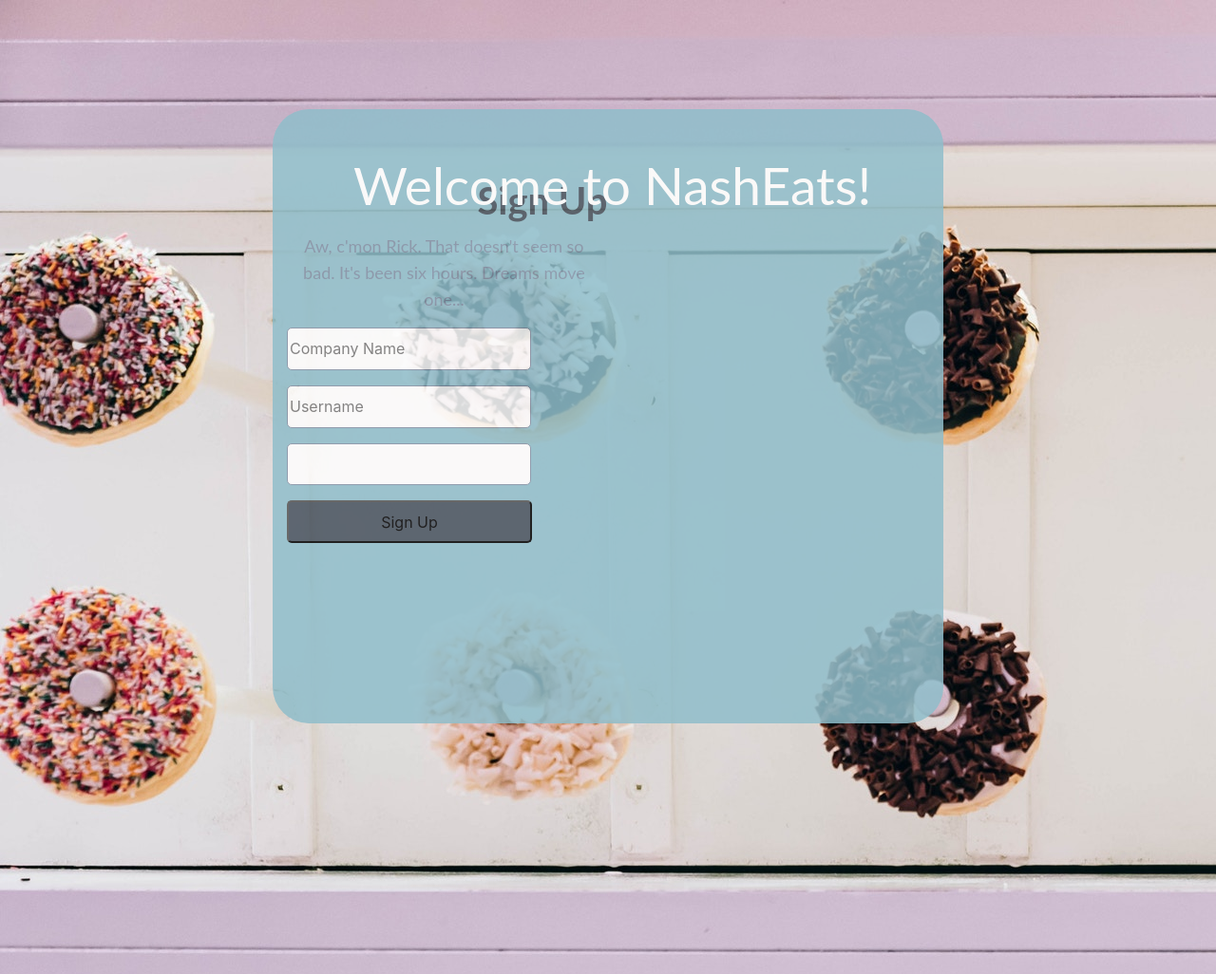
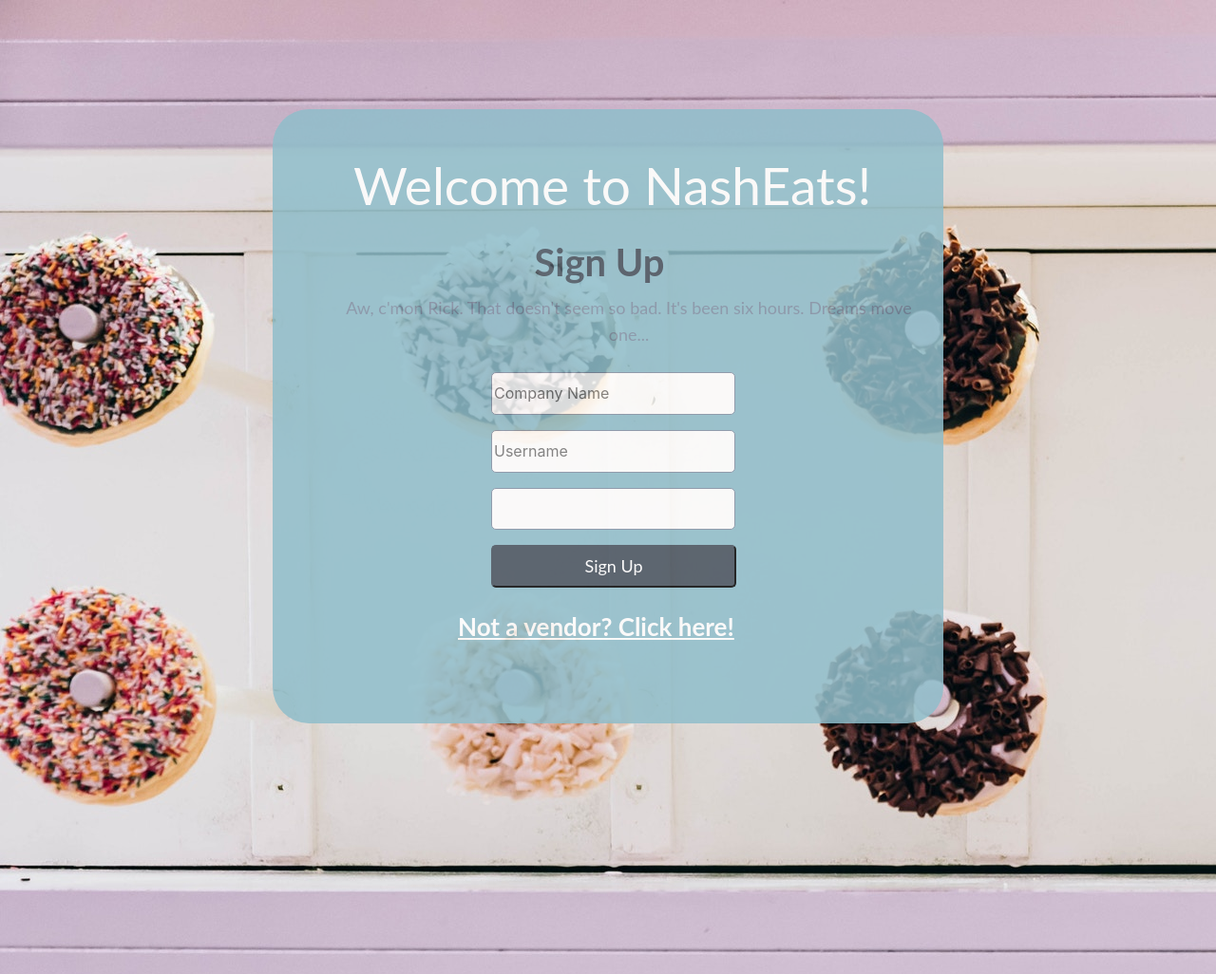
Before and after one commit to eagobert-zz/nash-eats, a Django app: page /register/ in a window 1280 px wide. Shown: the part 119-1145 px from the top of the page at 95% size. Run offline with Django 3.2, Linux system fonts and the light colour scheme; data that the repository does not hold is empty; some libraries are stand-ins or nearby versions.

Commit message:
register view complete

```diff
--- a/NashBitesApp/forms/user_form.py
+++ b/NashBitesApp/forms/user_form.py
@@ -5,7 +5,6 @@
 class UserForm(forms.ModelForm):
   password = forms.CharField(
     label="",
-    widget=forms.PasswordInput
   )
 
   class Meta:
--- a/NashBitesApp/static/css/main.css
+++ b/NashBitesApp/static/css/main.css
@@ -144,7 +144,6 @@
   font-size: 18px;
   font-weight: 400;
   line-height: 28px;
-  width: 330.87px;
   text-align: center;
 }
 
@@ -159,10 +158,43 @@
 }
 
 .btn-signup {
+  font-family: Lato;
   background-color: #47525E;
+  border-color: #47525E;
   border-radius: 5px;
   width: 258.02px;
   height: 44.83px;
+  color: #FFFFFF;
+  font-size: 18px;
+  text-align: center;
+}
+
+.link-to-home {
+  color: #FFFFFF;
+  font-family: Lato;
+  font-size: 26px;
+  font-weight: 700;
+  line-height: 33px;
+  text-align: left;
+  text-decoration: underline;
+}
+
+.register-box-1 {
+  position: relative;
+  top: 65px;
+  left: 60px;
+  width: 600px;
+}
+
+.form-register {
+  position: relative;
+  top: 75px;
+  left: 215px;
+}
+.register-box-2 {
+  position: relative;
+  top: 100px;
+  left: 180px;
 }
 
 /* Home Page Styles */
--- a/NashBitesApp/templates/registration/register.html
+++ b/NashBitesApp/templates/registration/register.html
@@ -7,18 +7,25 @@
 <div class="background-register">
   <div class="container register-modal">
       <h4 class="modal-title">Welcome to NashEats!</h4>
-      <h5 class="modal-subtitle">Sign Up</h5>
-      <p class="register-content">Aw, c'mon Rick. That doesn't seem so bad. It's been six hours. Dreams move one...</p>
 
-    <form action="" method="post">
+      <div class="register-box-1">
+        <h5 class="modal-subtitle">Sign Up</h5>
+        <p class="register-content">Aw, c'mon Rick. That doesn't seem so bad. It's been six hours. Dreams move one...</p>
+      </div>
 
-      {% csrf_token %}
-      {{ registration_form.as_p }}
-      {{ user_form.as_p }}
+    <div class="form-register">
+      <form action="" method="post">
 
-      <button class="btn-signup" type="submit">Sign Up</button>
+        {% csrf_token %}
+        {{ registration_form.as_p }}
+        {{ user_form.as_p }}
+        <button class="btn-signup" type="submit">Sign Up</button>
+      </form>
+    </div>
 
-    </form>
+    <div class="register-box-2">
+      <a href="{% url 'website:home'%}"><h5 class="link-to-home">Not a vendor? Click here!</h5></a>
+    </div>
 
   </div>
 
```
